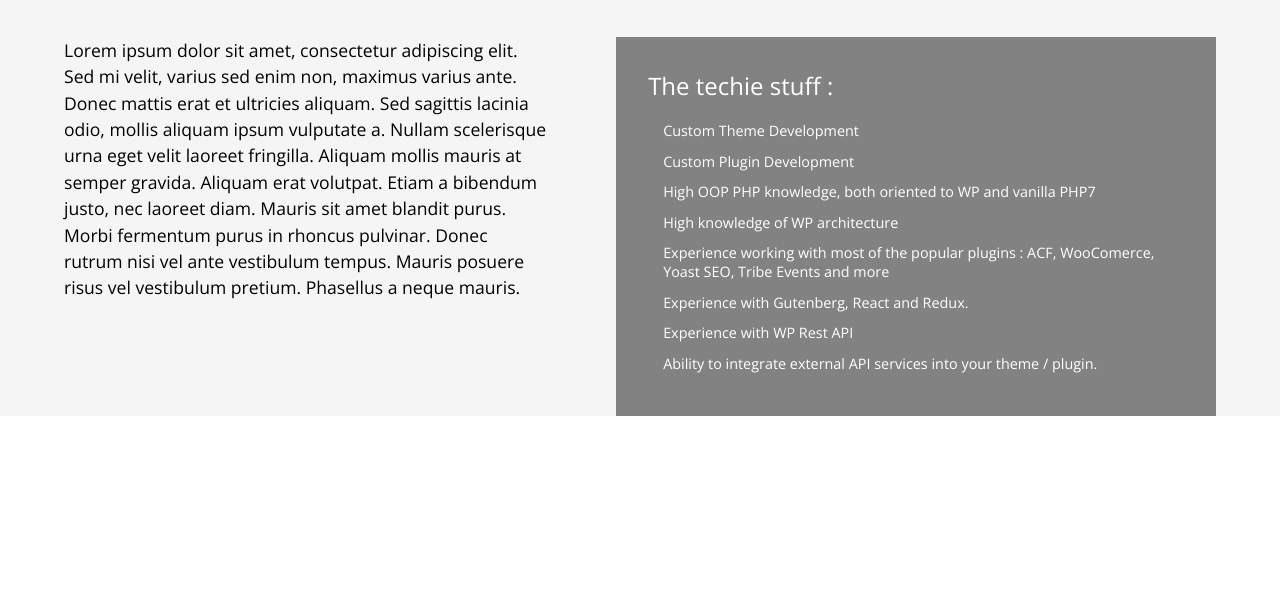
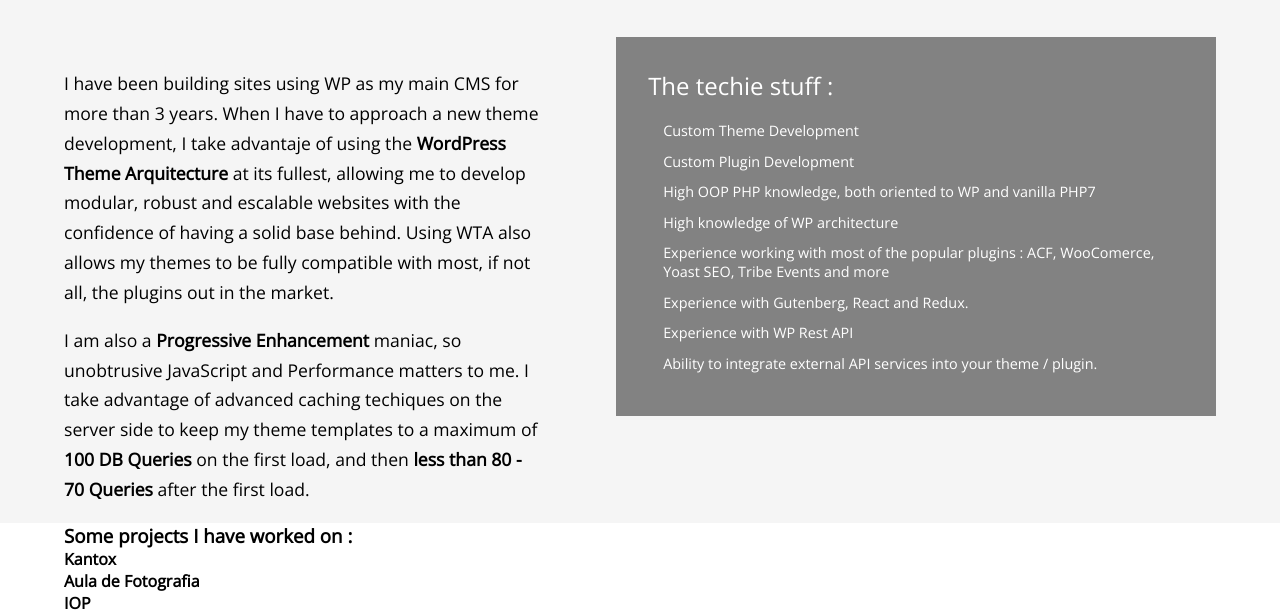
Before and after one commit to davidguerreiro/portfolio3.0, a plain HTML site: page index.html in a window 1280 px wide. Shown: the part 726-1340 px from the top of the page. Before the commit the page ends 1142 px from the top, so only its background shows below. Drawn offline with nearby package versions, Linux system fonts and the light colour scheme.

Commit message:
add work list section html code

```diff
--- a/css/components/_skill-section.scss
+++ b/css/components/_skill-section.scss
@@ -2,6 +2,12 @@
 
     &__content {
         width: 50%;
+        margin-top: 2em;
+
+        p {
+            margin-bottom: 1em;
+            line-height: 1.7;
+        }
     }
 
     &__wrapper {
--- a/index.html
+++ b/index.html
@@ -76,9 +76,19 @@
                 <!-- Wordpress Work Section - Content-->
                 <section class="section skill-section wp-section">
                     <div class="skill-section__wrapper">
-                        <p class="skill-section__content">
-                            Lorem ipsum dolor sit amet, consectetur adipiscing elit. Sed mi velit, varius sed enim non, maximus varius ante. Donec mattis erat et ultricies aliquam. Sed sagittis lacinia odio, mollis aliquam ipsum vulputate a. Nullam scelerisque urna eget velit laoreet fringilla. Aliquam mollis mauris at semper gravida. Aliquam erat volutpat. Etiam a bibendum justo, nec laoreet diam. Mauris sit amet blandit purus. Morbi fermentum purus in rhoncus pulvinar. Donec rutrum nisi vel ante vestibulum tempus. Mauris posuere risus vel vestibulum pretium. Phasellus a neque mauris.
-                        </p>
+                        <div class="skill-section__content">
+                            <p>
+                                I have been building sites using WP as my main CMS for more than 3 years. When I have to approach a new theme
+                                development, I take advantaje of using the <b>WordPress Theme Arquitecture</b> at its fullest, allowing me to develop modular,
+                                robust and escalable websites with the confidence of having a solid base behind. Using WTA also allows my themes to
+                                be fully compatible with most, if not all, the plugins out in the market.
+                            </p>
+                            <p>
+                            I am also a <b>Progressive Enhancement</b> maniac, so unobtrusive JavaScript and Performance matters to me. I take advantage
+                            of advanced caching techiques on the server side to keep my theme templates to a maximum of <b>100 DB Queries</b> on the first load, and then
+                            <b>less than 80 - 70 Queries</b> after the first load.
+                            </p>
+                        </div>
                         <div class="skill-section__list-wrapper wp-section__list">
                             <ul>
                                 <li>The techie stuff : </li>
@@ -96,6 +106,22 @@
                     </div>
                 </section>
             </div>
+
+            <!-- Wordpress Work Section - Work experience and examples -->
+            <section class="section work-list">
+                <h3 class="work-list__title">Some projects I have worked on : </h3>
+                <div class="work-list__list-wrapper">
+                    <div class="work-list__item">
+                        <h4>Kantox</h4>
+                    </div>
+                    <div class="work-list__item">
+                        <h4>Aula de Fotografia</h4>
+                    </div>
+                    <div class="work-list__item">
+                        <h4>IOP</h4>
+                    </div>
+                </div>
+            </section>
         </main>
 
         <footer>
```
Also changed, not shown: css/style.css.
